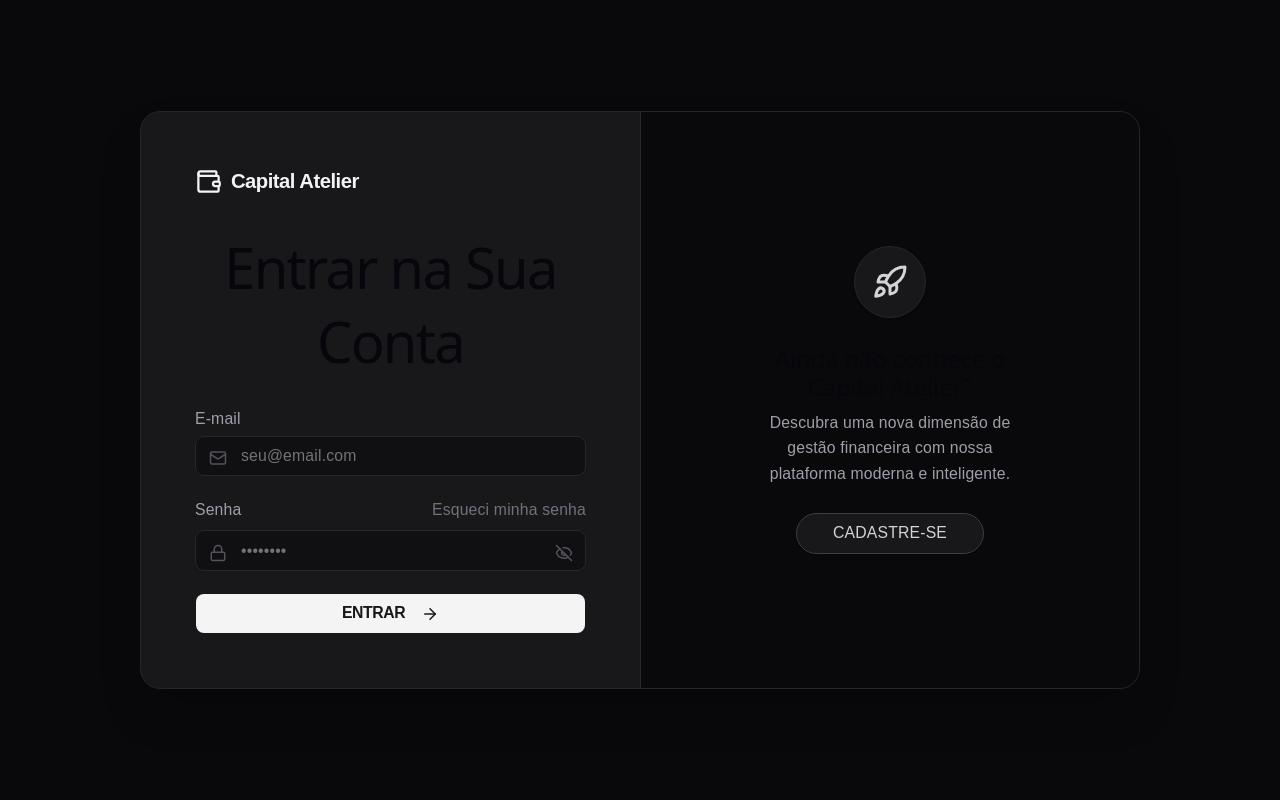
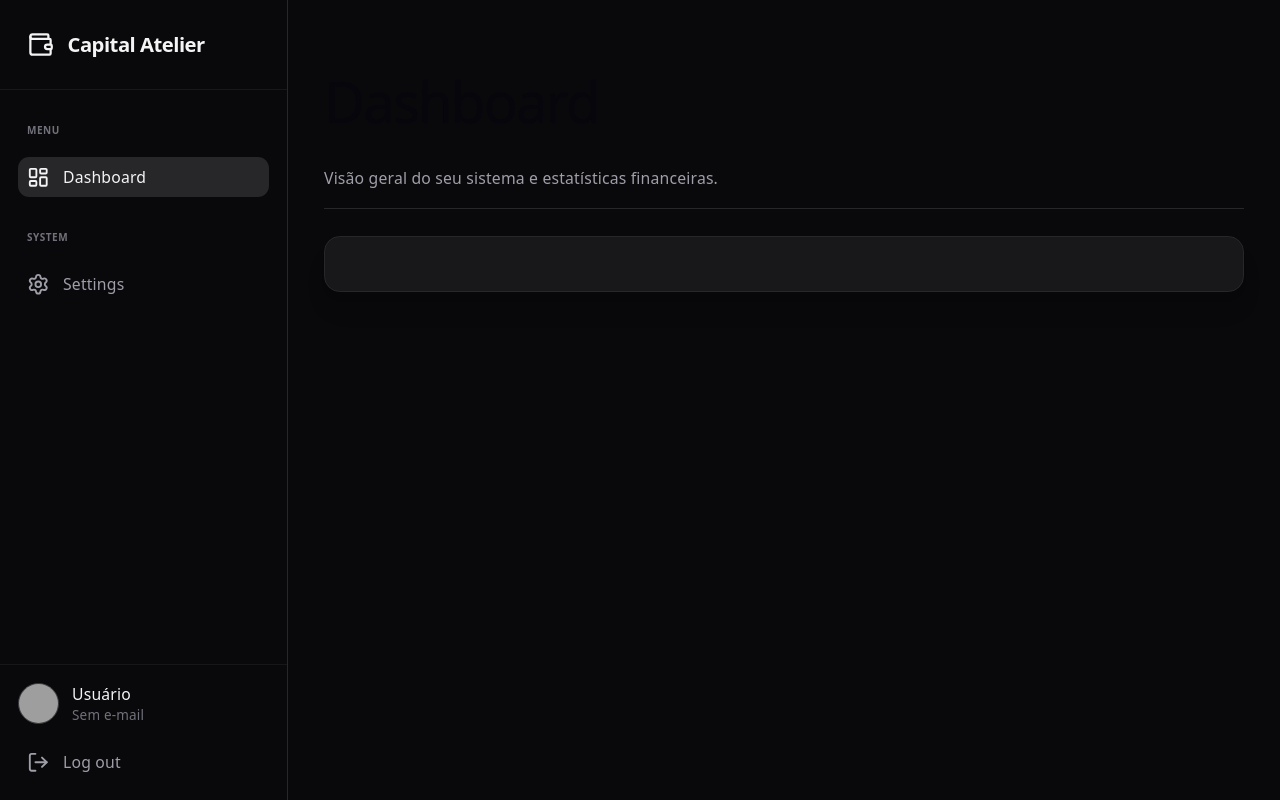
Before and after one commit to eliandrodasilva/capital-atelier, a React app in the folder frontend/: page / in a window 1280 px wide. Built offline with nearby package versions, Linux system fonts and the light colour scheme; no server answers; sample sign-in values are in the browser's storage; grey boxes are pictures that could not be loaded; the HTML template or start-up script is replaced by a standard one.

Commit message:
feat: implement dashboard layout with sidebar and protected routing structure

```diff
--- a/frontend/src/App.jsx
+++ b/frontend/src/App.jsx
@@ -4,16 +4,22 @@ import RegisterPage from "./pages/Register/Register";
 import ForgotPasswordPage from "./pages/ForgotPassword/ForgotPassword";
 import ResetPasswordPage from "./pages/ResetPassword/ResetPassword";
 import DashboardPage from "./pages/Dashboard/Dashboard";
+import DashboardLayout from "./pages/DashboardLayout";
+import SettingsPage from "./pages/Settings/Settings";
 
 function App() {
   return (
     <BrowserRouter>
       <Routes>
-        <Route path="/" element={<Login />} />
+        <Route path="/login" element={<Login />} />
         <Route path="/register" element={<RegisterPage />} />
         <Route path="/forgot-password" element={<ForgotPasswordPage />} />
         <Route path="/reset-password" element={<ResetPasswordPage />} />
-        <Route path="/dashboard" element={<DashboardPage />} />
+
+        <Route element={<DashboardLayout />}>
+          <Route path="/" element={<DashboardPage />} />
+          <Route path="/settings" element={<SettingsPage />} />
+        </Route>
       </Routes>
     </BrowserRouter>
   );
--- /dev/null
+++ b/frontend/src/components/layout/Sidebar.jsx
@@ -0,0 +1,119 @@
+import React from "react";
+import {
+  Wallet,
+  LayoutDashboard,
+  Settings,
+  LogOut
+} from "lucide-react";
+import { useNavigate, useLocation } from "react-router-dom";
+
+const Sidebar = () => {
+  const navigate = useNavigate();
+  const location = useLocation();
+  const usuario = JSON.parse(localStorage.getItem("usuario") || "{}");
+
+  const handleLogout = () => {
+    localStorage.removeItem("app-token");
+    localStorage.removeItem("usuario");
+    navigate("/login");
+  };
+
+  return (
+    <aside className="w-64 h-screen bg-zinc-950 border-r border-zinc-800 flex flex-col flex-shrink-0 sticky top-0">
+
+      <div className="h-20 flex items-center px-6 border-b border-zinc-800/50 gap-3">
+        <Wallet className="w-6 h-6 text-zinc-100 flex-shrink-0" />
+        <span className="font-semibold text-lg text-zinc-100 tracking-tight whitespace-nowrap overflow-hidden">
+          Capital Atelier
+        </span>
+      </div>
+
+      <div className="flex-1 overflow-y-auto py-6 flex flex-col gap-6 custom-scrollbar">
+
+        <div className="px-4">
+          <span className="text-[10px] font-bold uppercase tracking-wider text-zinc-500 mb-3 block px-2">
+            Menu
+          </span>
+
+          <nav className="space-y-1">
+            <NavItem
+              icon={<LayoutDashboard />}
+              label="Dashboard"
+              active={location.pathname === "/"}
+              onClick={() => navigate("/")}
+            />
+          </nav>
+        </div>
+
+        <div className="px-4">
+          <span className="text-[10px] font-bold uppercase tracking-wider text-zinc-500 mb-3 block px-2">
+            System
+          </span>
+
+          <nav className="space-y-1">
+            <NavItem
+              icon={<Settings />}
+              label="Settings"
+              active={location.pathname === "/settings"}
+              onClick={() => navigate("/settings")}
+            />
+          </nav>
+        </div>
+
+      </div>
+
+      <div className="border-t border-zinc-800/50 p-4">
+        <div className="flex items-center mb-4">
+          <div className="w-9 h-9 rounded-full bg-zinc-800 border border-zinc-700 flex-shrink-0 flex items-center justify-center overflow-hidden">
+            <img
+              src={`https://api.dicebear.com/7.x/notionists/svg?seed=${usuario.username || 'User'}`}
+              alt="User"
+              className="w-full h-full object-cover"
+            />
+          </div>
+          <div className="ml-3 overflow-hidden">
+            <p className="text-sm font-medium text-zinc-100 whitespace-nowrap truncate max-w-[140px]">
+              {usuario.username || "Usuário"}
+            </p>
+            <p className="text-xs text-zinc-500 whitespace-nowrap truncate max-w-[140px]">
+              {usuario.email || "Sem e-mail"}
+            </p>
+          </div>
+        </div>
+
+        <button
+          onClick={handleLogout}
+          className="w-full flex items-center p-2 rounded-lg text-zinc-400 hover:text-red-400 hover:bg-red-500/10 transition-colors cursor-pointer"
+        >
+          <LogOut className="w-5 h-5 flex-shrink-0" />
+          <span className="ml-3 text-sm font-medium whitespace-nowrap">Log out</span>
+        </button>
+      </div>
+
+    </aside>
+  );
+}
+
+function NavItem({ icon, label, active = false, onClick }) {
+  return (
+    <button
+      onClick={onClick}
+      className={`w-full flex items-center p-2 rounded-lg transition-colors cursor-pointer group text-left
+        ${active
+          ? 'bg-zinc-800 text-zinc-100'
+          : 'text-zinc-400 hover:bg-zinc-900/50 hover:text-zinc-100'
+        }
+      `}
+    >
+      <div className={`flex-shrink-0 ${active ? 'text-zinc-100' : 'text-zinc-400 group-hover:text-zinc-100'}`}>
+        {React.cloneElement(icon, { className: 'w-5 h-5' })}
+      </div>
+
+      <span className="ml-3 text-sm font-medium whitespace-nowrap overflow-hidden">
+        {label}
+      </span>
+    </button>
+  );
+}
+
+export default Sidebar;
--- a/frontend/src/index.css
+++ b/frontend/src/index.css
@@ -122,12 +122,9 @@ body {
 }
 
 #root {
-  width: 1126px;
-  max-width: 100%;
-  margin: 0 auto;
-  text-align: center;
-  border-inline: 1px solid var(--border);
-  min-height: 100svh;
+  width: 100%;
+  min-height: 100vh;
+  margin: 0;
   display: flex;
   flex-direction: column;
   box-sizing: border-box;
--- a/frontend/src/pages/Dashboard/Dashboard.jsx
+++ b/frontend/src/pages/Dashboard/Dashboard.jsx
@@ -1,41 +1,18 @@
 import React from "react";
-import { Button } from "@/components/ui/button";
-import { useNavigate } from "react-router-dom";
 
 const DashboardPage = () => {
-  const navigate = useNavigate();
-  const usuario = JSON.parse(localStorage.getItem("usuario") || "{}");
+  return (
+    <div className="space-y-6 w-full">
+      <header className="border-b border-zinc-800 pb-4">
+        <h1 className="text-3xl font-bold tracking-tight">Dashboard</h1>
+        <p className="text-sm text-zinc-400 mt-1">
+          Visão geral do seu sistema e estatísticas financeiras.
+        </p>
+      </header>
 
-  const handleLogout = () => {
-    localStorage.removeItem("app-token");
-    localStorage.removeItem("usuario");
-    navigate("/");
-  };
+      <main className="bg-zinc-900 border border-zinc-800 rounded-xl p-6 shadow-xl space-y-4">
 
-  return (
-    <div className="min-h-screen w-full bg-zinc-950 text-zinc-100 p-8">
-      <div className="max-w-4xl mx-auto space-y-6">
-        <header className="flex justify-between items-center border-b border-zinc-800 pb-4">
-          <h1 className="text-3xl font-bold">Dashboard</h1>
-          <Button
-            onClick={handleLogout}
-            variant="outline"
-            className="border-zinc-700 bg-zinc-900 hover:bg-zinc-800 text-zinc-300"
-          >
-            Sair
-          </Button>
-        </header>
-
-        <main className="bg-zinc-900 border border-zinc-800 rounded-xl p-6 shadow-xl space-y-4">
-          <h2 className="text-xl font-semibold">Bem-vindo(a), {usuario.username || "Usuário"}!</h2>
-          <p className="text-zinc-400">
-            Você está autenticado no <strong>Capital Atelier</strong>.
-          </p>
-          <div className="bg-zinc-950 p-4 rounded-lg border border-zinc-800 text-sm text-zinc-300">
-            <p><strong>E-mail:</strong> {usuario.email}</p>
-          </div>
-        </main>
-      </div>
+      </main>
     </div>
   );
 };
--- /dev/null
+++ b/frontend/src/pages/DashboardLayout.jsx
@@ -0,0 +1,22 @@
+import React from "react";
+import { Outlet, Navigate } from "react-router-dom";
+import Sidebar from "../components/layout/Sidebar";
+
+const DashboardLayout = () => {
+  const token = localStorage.getItem("app-token");
+
+  if (!token) {
+    return <Navigate to="/login" replace />;
+  }
+
+  return (
+    <div className="flex min-h-screen w-full bg-zinc-950 text-zinc-100">
+      <Sidebar />
+      <main className="flex-1 p-8 overflow-y-auto">
+        <Outlet />
+      </main>
+    </div>
+  );
+};
+
+export default DashboardLayout;
--- a/frontend/src/pages/Login/Login.jsx
+++ b/frontend/src/pages/Login/Login.jsx
@@ -41,7 +41,7 @@ const LoginPage = () => {
         localStorage.setItem("usuario", JSON.stringify(response.data));
       }
 
-      navigate("/dashboard");
+      navigate("/");
     } catch (err) {
       setError(
         err?.response?.data?.message ||
--- a/frontend/src/pages/ResetPassword/ResetPassword.jsx
+++ b/frontend/src/pages/ResetPassword/ResetPassword.jsx
@@ -46,7 +46,7 @@ const ResetPasswordPage = () => {
       await authService.resetPassword(token, newPassword);
       setMessage("Senha redefinida com sucesso! Redirecionando para o login...");
       setTimeout(() => {
-        navigate("/");
+        navigate("/login");
       }, 2500);
     } catch (err) {
       setError(
@@ -138,7 +138,7 @@ const ResetPasswordPage = () => {
             </Button>
 
             <div className="pt-2 flex items-center justify-start">
-              <Link to="/" className="flex items-center text-sm text-zinc-500 hover:text-zinc-300 transition-colors">
+              <Link to="/login" className="flex items-center text-sm text-zinc-500 hover:text-zinc-300 transition-colors">
                 <ArrowLeft className="w-4 h-4 mr-2" />
                 Voltar para Login
               </Link>
--- /dev/null
+++ b/frontend/src/pages/Settings/Settings.jsx
@@ -0,0 +1,20 @@
+import React, { useState } from "react";
+
+const SettingsPage = () => {
+    return (
+        <div className="space-y-6 w-full">
+      <header className="border-b border-zinc-800 pb-4">
+        <h1 className="text-3xl font-bold tracking-tight">Settings</h1>
+        <p className="text-sm text-zinc-400 mt-1">
+          Aqui vai ficar as configurações
+        </p>
+      </header>
+
+      <main className="bg-zinc-900 border border-zinc-800 rounded-xl p-6 shadow-xl space-y-4">
+
+      </main>
+    </div>
+    )
+}
+
+export default SettingsPage;
```
